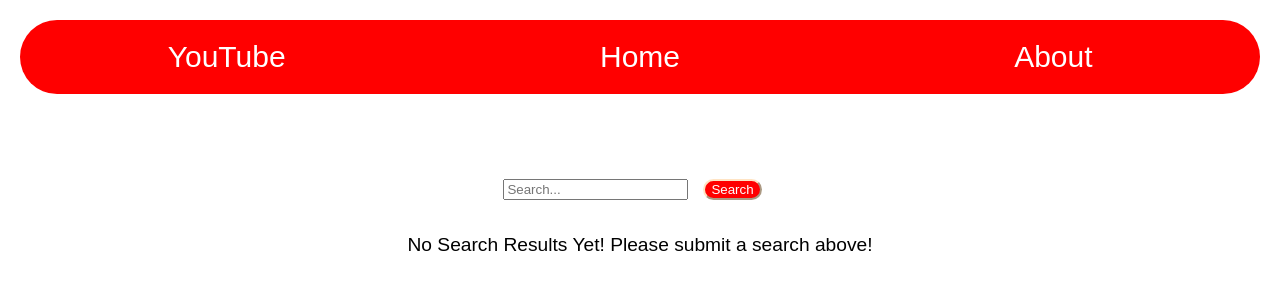
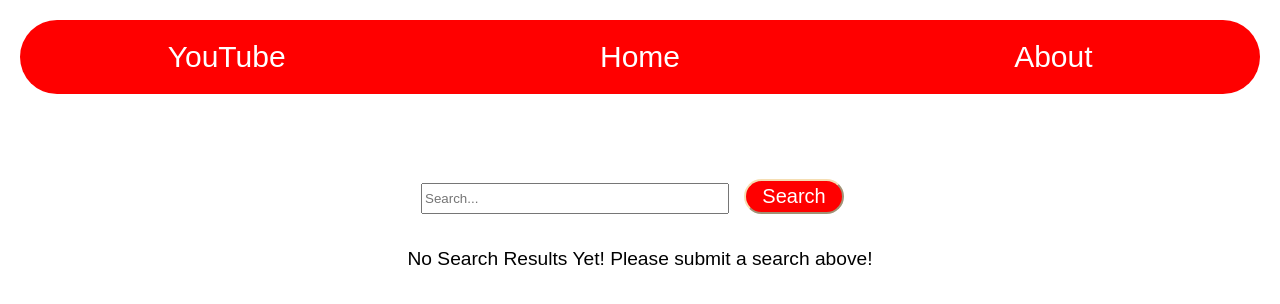
Before and after one commit to LILYHUANGPURSUIT/React-YouTube, a React (Create React App) app: page / in a window 1280 px wide. Shown: the top 304 px of the page. Built offline with nearby package versions, Linux system fonts and the light colour scheme.

Commit message:
VideosOptions Css

```diff
--- a/src/components/AboutPage.js
+++ b/src/components/AboutPage.js
@@ -6,7 +6,7 @@ class AboutPage extends React.Component{
     render(){
         return (
             <div>
-                <h1>React YouTube Project</h1>
+                <h1><strong>React YouTube Project</strong></h1>
                 <div id="projectDecription">A React application that lets you search for YouTube videos, then choose a video from a list to watch.</div>
                 <br />
                 <br />
--- a/src/components/Navbar.css
+++ b/src/components/Navbar.css
@@ -17,6 +17,7 @@ nav{
    }
 
    nav a:hover{
-     background-color: rgb(134, 125, 125);
+     background-color:rgba(68, 20, 20, 0.185);
      cursor: pointer;
+     border-radius: 100px;
    }
--- a/src/components/SearchBar.css
+++ b/src/components/SearchBar.css
@@ -1,21 +1,29 @@
-button {
+#submit-button {
     border-radius:20px;
     background-color: red;
     margin: 15px;
-    border-color: bisque;
+    border-color:wheat;
     text-align: center;
     color:white;
-
+    height: 35px;
+    width: 100px;
+    font-size: 20px;
 }
 
-/* button :hover{
-    background-color: black;
+#submit-button:hover{
+    background-color:rgb(121, 14, 14);
     cursor: pointer;
-} */
+}
 
-.searchForm{
+.searchForm {
     margin: 70px;
 }
+
+.searchForm input {
+    width:300px;
+    height:25px;
+}
+
 
 #no-search {
     font-size: larger;
--- a/src/components/SearchBar.js
+++ b/src/components/SearchBar.js
@@ -12,8 +12,8 @@ class SearchBar extends React.Component{
             <div className="searchForm">
                     <form onSubmit={(e)=>handleSearch(e)} >
                         <input type="text" placeholder="Search..." onChange={this.props.handleInput} value={this.props.searchInput}/>
-                        <button type="submit" >Search</button>
-                        </form>
+                        <button id="submit-button" type="submit" >Search</button>
+                    </form>
                 <p id="no-search">{noSearch}</p>
 
             </div>
--- /dev/null
+++ b/src/components/VideosOptions.css
@@ -0,0 +1,9 @@
+#videoPlays{
+    display: grid;
+    grid-template-columns: repeat(2, 1fr);
+}
+
+#vidTitle{
+    font-family: Chalkduster, fantasy;
+    /* text-decoration: none; */
+}
--- a/src/components/VideosOptions.js
+++ b/src/components/VideosOptions.js
@@ -1,5 +1,6 @@
 import React from "react";
 import {Link} from "react-router-dom";
+import './VideosOptions.css';
 
 class VideosOptions extends React.Component{
 
@@ -12,13 +13,13 @@ class VideosOptions extends React.Component{
                 <Link to={`/videos/${video.id.videoId}`}>
                     <div className="videosOptions">
                         <img src={video.snippet.thumbnails.default.url} alt={video.snippet.description}/>
-                        <p>{video.snippet.title}</p>
+                        <div id="vidTitle">{video.snippet.title}</div>
                     </div>
                 </Link>
             )
         })
         return (
-            <div>
+            <div id="videoPlays">
                 {videoList}
             </div>
         )
```
